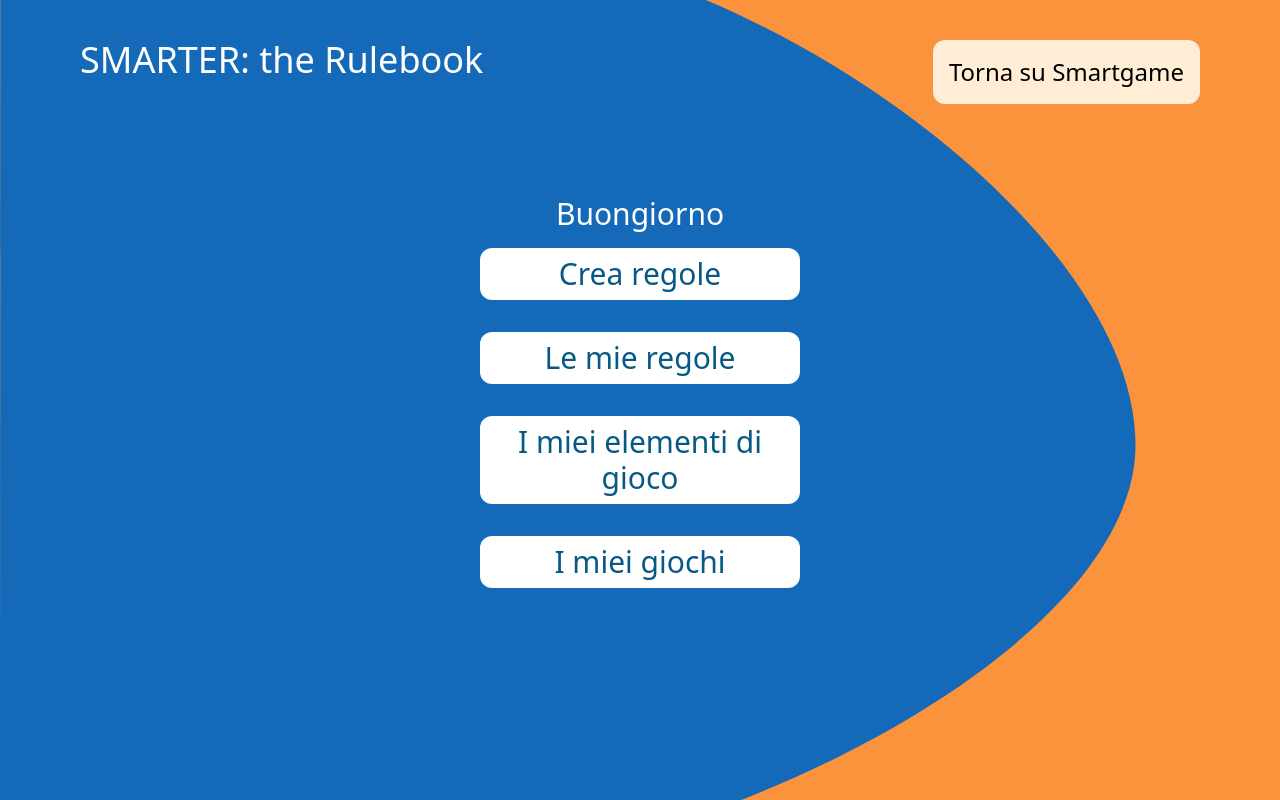
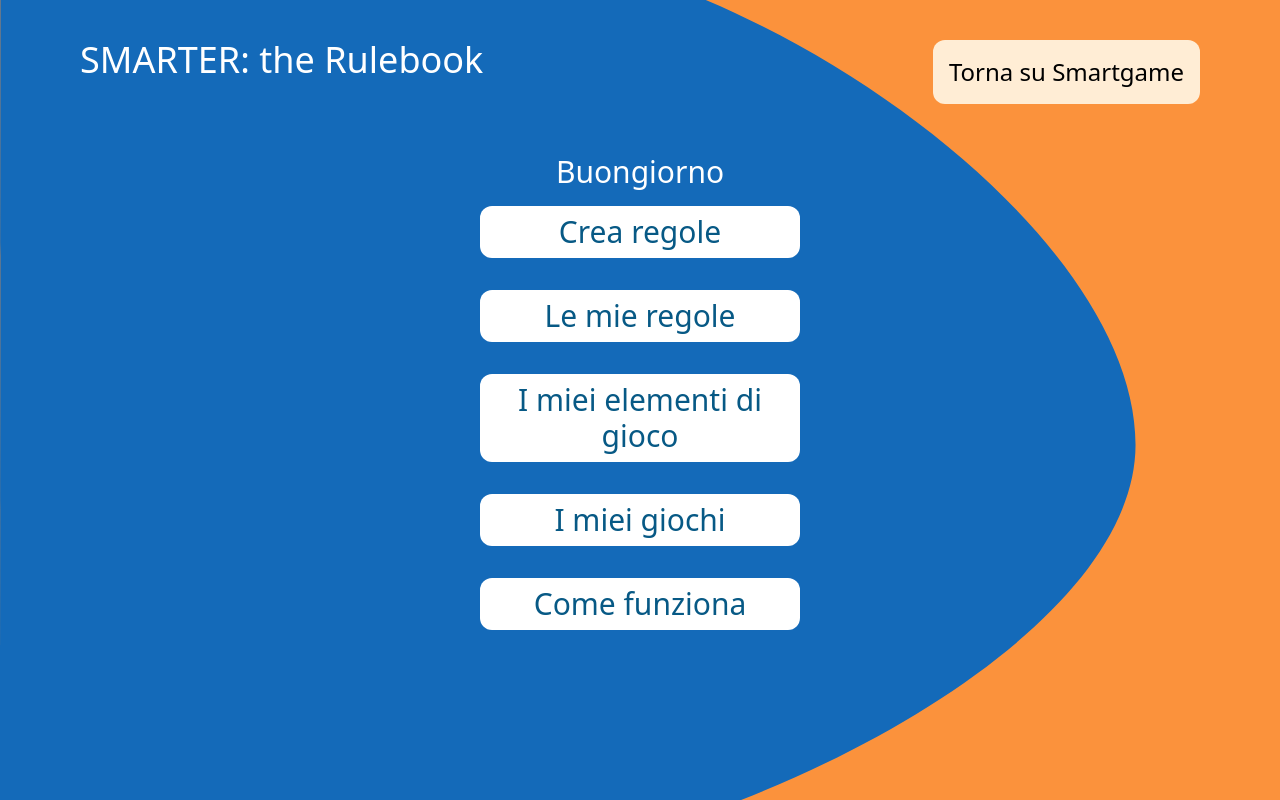
Before and after one commit to daviFrag/new-sensation, a Next.js app: page /select in a window 1280 px wide. Built offline with nearby package versions, Linux system fonts and the light colour scheme.

Commit message:
links moved in obj

```diff
--- a/src/app/(login)/select/page.tsx
+++ b/src/app/(login)/select/page.tsx
@@ -1,21 +1,22 @@
-'use client'
+"use client";
 
 import React from "react";
 import RedirectButton from "./RedirectButton";
+import { links } from "@/utils/links";
 
 export default function Start() {
   // TODO API
-  const username = localStorage.getItem('username');
+  const username = localStorage.getItem("username");
   return (
     <>
       <h2 className="text-white">Buongiorno {username}</h2>
-      <RedirectButton text="Crea regole" redirect_link="create" />
-      <RedirectButton text="Le mie regole" redirect_link="rules" />
-      <RedirectButton
-        text="I miei elementi di gioco"
-        redirect_link="elements"
-      />
-      <RedirectButton text="I miei giochi" redirect_link="games" />
+      {Object.keys(links).map((link) => (
+        <RedirectButton
+          text={links[link as keyof typeof links]}
+          redirect_link={link}
+          key={link}
+        />
+      ))}
     </>
   );
 }
--- a/src/app/(main)/create/page.tsx
+++ b/src/app/(main)/create/page.tsx
@@ -1,7 +1,12 @@
-import React from 'react'
+import React from "react";
+import Header from "../Header";
+import { links } from "@/utils/links";
 
 export default function Create() {
   return (
-    <div>page</div>
-  )
+    <>
+      <Header text={links.create} />
+      <main>create</main>
+    </>
+  );
 }
--- a/src/app/(main)/elements/page.tsx
+++ b/src/app/(main)/elements/page.tsx
@@ -1,7 +1,12 @@
-import React from 'react'
+import React from "react";
+import Header from "../Header";
+import { links } from "@/utils/links";
 
 export default function Elements() {
   return (
-    <div>page</div>
-  )
+    <>
+      <Header text={links.elements} />
+      <main>elements</main>
+    </>
+  );
 }
--- a/src/app/(main)/layout.tsx
+++ /dev/null
@@ -1,5 +0,0 @@
-import React from "react";
-
-export default function layout({ children }: { children: React.ReactNode }) {
-  return <main>{children}</main>;
-}
--- a/src/app/(main)/rules/page.tsx
+++ b/src/app/(main)/rules/page.tsx
@@ -1,7 +1,12 @@
-import React from 'react'
+import React from "react";
+import Header from "../Header";
+import { links } from "@/utils/links";
 
 export default function Rules() {
   return (
-    <div>page</div>
-  )
+    <>
+      <Header text={links.rules} />
+      <main>rules</main>
+    </>
+  );
 }
--- /dev/null
+++ b/src/app/(main)/tutorial/page.tsx
@@ -0,0 +1,12 @@
+import React from "react";
+import Header from "../Header";
+import { links } from "@/utils/links";
+
+export default function Tutorial() {
+  return (
+    <>
+      <Header text={links.tutorial} />
+      <main>tutorial</main>
+    </>
+  );
+}
--- /dev/null
+++ b/src/utils/links.ts
@@ -0,0 +1,7 @@
+export const links = {
+  create: "Crea regole",
+  rules: "Le mie regole",
+  elements: "I miei elementi di gioco",
+  games: "I miei giochi",
+  tutorial: "Come funziona",
+} as const;
```
